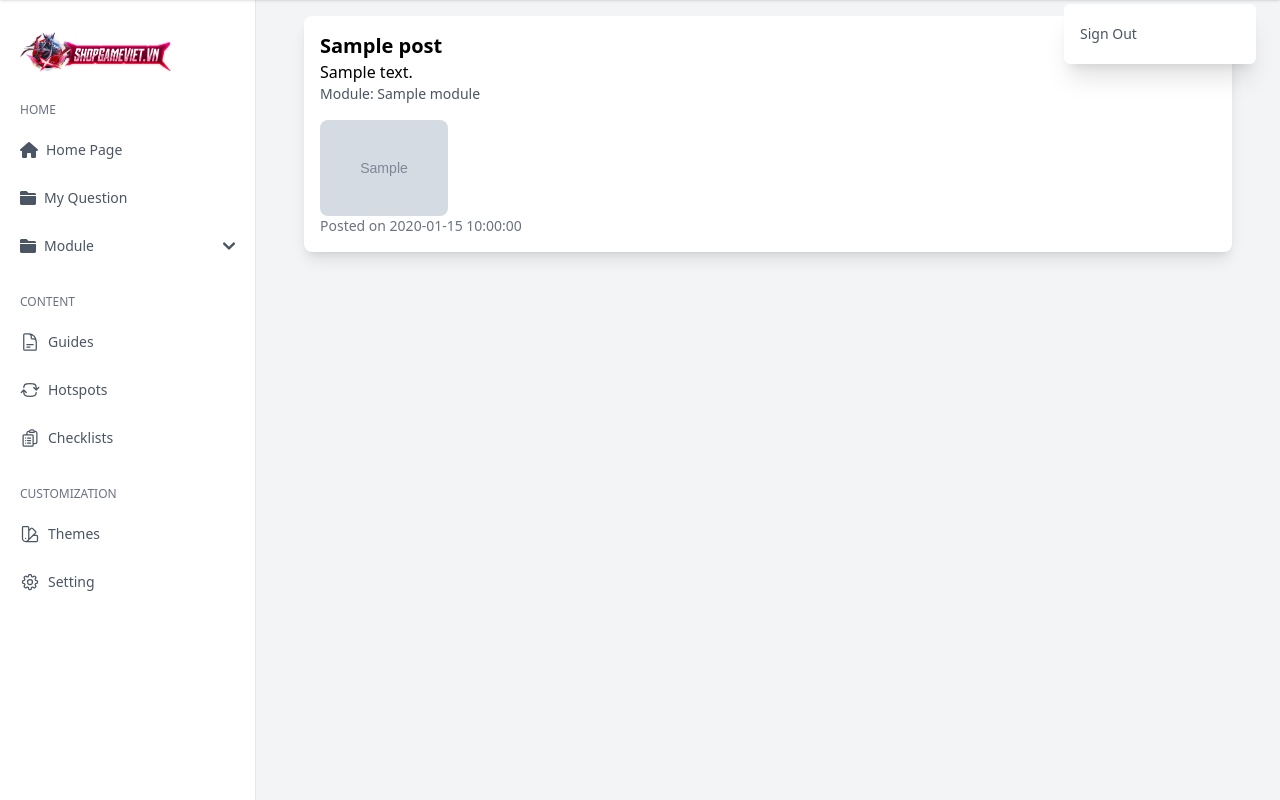
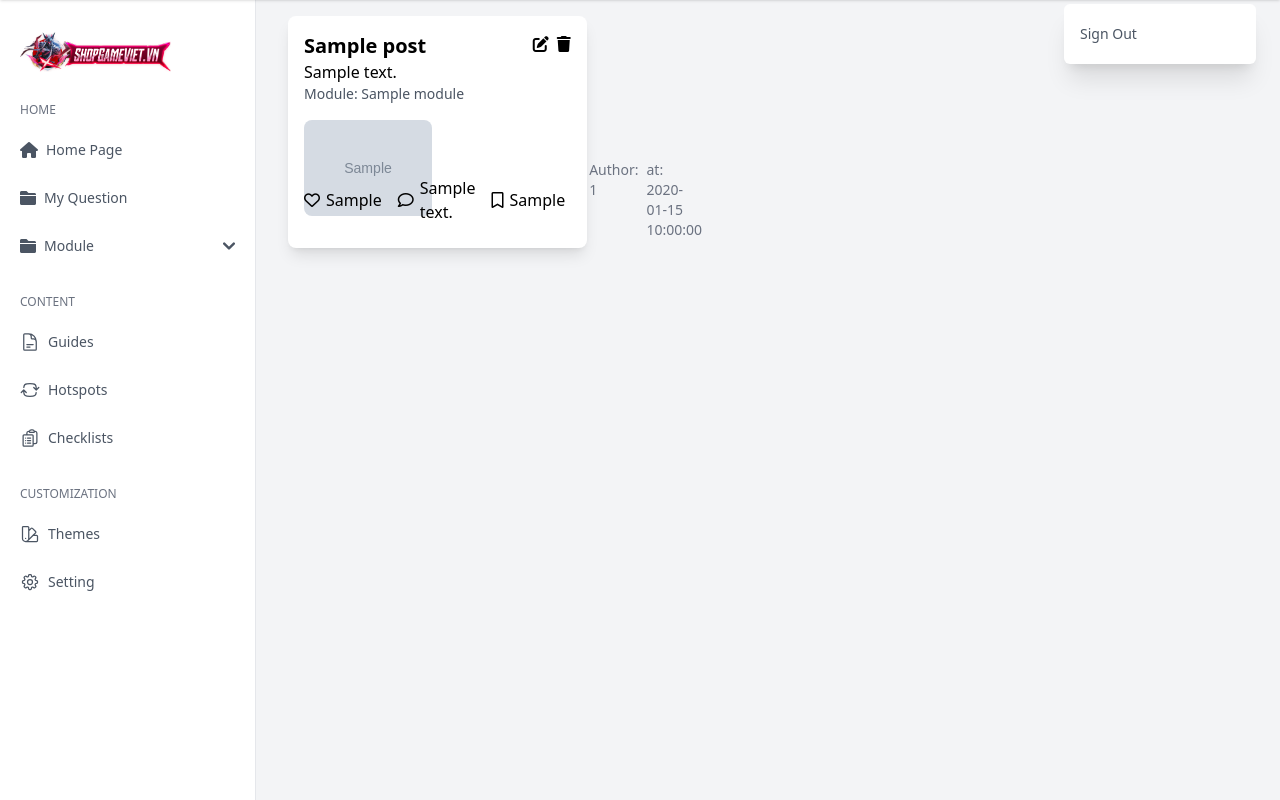
Before and after one commit to Ponie25/cwPHP, a PHP site: page /PHP/my_question.php in a window 1280 px wide. Shown: the part 48-848 px from the top of the page. Run offline with PHP 8.4, Linux system fonts and the light colour scheme; the visitor is signed in with stand-in values (Sample User, id 1); tables that the repository leaves empty or names only in its code hold one stand-in row (values such as "Sample post"); grey boxes marked "Sample" are stand-in pictures; some libraries are stand-ins or nearby versions.

Commit message:
Fixed UI

```diff
--- a/Template/layout.html.php
+++ b/Template/layout.html.php
@@ -16,10 +16,10 @@
 
     <!-- Header -->
     <nav x-data="{ isOpen: false }" class="relative bg-white shadow">
-    <div class="container px-6 mx-auto md:flex">
+    <div class="container px-6 mx-auto md:flex w-full">
         <div class="flex items-center justify-between">
             <a href="#">
-                <img class="h-12 w-auto object-contain object-center" src="images/logo1.png" alt="logo">
+                <img class="h-12 w-auto object-contain object-center" src="/PHP-Web-main/images/logo1.png" alt="logo">
             </a>
 
             <!-- Mobile menu button -->
@@ -39,8 +39,8 @@
         <!-- Mobile Menu open: "block", Menu closed: "hidden" -->
         <div x-cloak :class="[isOpen ? 'translate-x-0 opacity-100 ' : 'opacity-0 -translate-x-full']" class="absolute inset-x-0 z-20 w-full px-6 py-4 transition-all duration-300 ease-in-out bg-white md:mt-0 md:p-0 md:top-0 md:relative md:opacity-100 md:translate-x-0 md:flex md:items-center md:justify-between">
             <div class="flex flex-col px-2 -mx-4 md:flex-row md:mx-10 md:py-0">
-                <a href="../index.php" class="px-2.5 py-2 text-gray-700 transition-colors duration-300 transform rounded-lg hover:bg-gray-100 md:mx-2">Home</a>
-                <a href="PHP/contact.php" class="px-2.5 py-2 text-gray-700 transition-colors duration-300 transform rounded-lg hover:bg-gray-100 md:mx-2">Contact</a>
+                <a href="/PHP-Web-main/index.php" class="px-2.5 py-2 text-gray-700 transition-colors duration-300 transform rounded-lg hover:bg-gray-100 md:mx-2">Home</a>
+                <a href="/PHP-Web-main/PHP/contact.php" class="px-2.5 py-2 text-gray-700 transition-colors duration-300 transform rounded-lg hover:bg-gray-100 md:mx-2">Contact</a>
                 <!-- Admin Dashboard -->
                 <?php if (isset($_SESSION['role']) && $_SESSION['role'] === 1): ?>
                     <a href="/PHP-Web-main/PHP/admin_dashboard.php" class="px-2.5 py-2 text-gray-700 transition-colors duration-300 transform rounded-lg hover:bg-gray-100 md:mx-2">Admin Dashboard</a>
@@ -104,7 +104,7 @@
 <div class="flex">
     <aside class="flex flex-col w-64 h-screen px-5 py-8 overflow-y-auto bg-white border-r rtl:border-r-0 rtl:border-l">
         <a href="#">
-            <img class="h-10 w-auto object-contain object-center" src="images/logo2.png" alt="">
+            <img class="h-10 w-auto object-contain object-center" src="/PHP-Web-main/images/logo2.png" alt="">
         </a>
 
         <div class="flex flex-col justify-between flex-1 mt-6">
@@ -112,12 +112,12 @@
                 <div class="space-y-3">
                     <label class="px-3 text-xs text-gray-500 uppercase">home</label>
 
-                    <a class="flex items-center px-3 py-2 text-gray-600 transition-colors duration-300 transform rounded-lg hover:bg-gray-100 hover:text-gray-700" href="../index.php">
+                    <a class="flex items-center px-3 py-2 text-gray-600 transition-colors duration-300 transform rounded-lg hover:bg-gray-100 hover:text-gray-700" href="/PHP-Web-main/index.php">
                         <i class="fa-solid fa-house"></i>
                         <span class="mx-2 text-sm font-medium">Home Page</span>
                     </a>
 
-                    <a class="flex items-center px-3 py-2 text-gray-600 transition-colors duration-300 transform rounded-lg hover:bg-gray-100 hover:text-gray-700" href="PHP/my_question.php">
+                    <a class="flex items-center px-3 py-2 text-gray-600 transition-colors duration-300 transform rounded-lg hover:bg-gray-100 hover:text-gray-700" href="/PHP-Web-main/PHP/my_question.php">
                     <i class="fa-solid fa-folder"></i>
                         <span class="mx-2 text-sm font-medium">My Question</span>
                     </a>
@@ -138,7 +138,7 @@
                         <ul id="module-dropdown" class="hidden py-2 pl-8 space-y-2">
                             <?php foreach ($modules as $module): ?>
                                 <li>
-                                    <a href="index.php?module_id=<?= $module['id']; ?>" class="block p-2 text-gray-900 rounded-lg hover:bg-gray-100">
+                                    <a href="/PHP-Web-main/index.php?module_id=<?= $module['id']; ?>" class="block p-2 text-gray-900 rounded-lg hover:bg-gray-100">
                                         <?php echo htmlspecialchars($module['module_name']); ?>
                                     </a>
                                 </li>
@@ -256,7 +256,7 @@
             <!-- Info -->
             <div class="px-6 py-4">
                 <div class="flex justify-center mx-auto">
-                    <img class="w-auto h-7 sm:h-8" src="https://merakiui.com/images/logo.svg" alt="">
+                    <img class="w-auto h-7 sm:h-8" src="/PHP-Web-main/images/logo.svg" alt="">
                 </div>
 
                 <h3 class="mt-3 text-xl font-medium text-center text-gray-600">Welcome Back</h3>
@@ -301,7 +301,7 @@
             <!-- Info -->
             <div class="px-6 py-4">
                 <div class="flex justify-center mx-auto">
-                    <img class="w-auto h-7 sm:h-8" src="https://merakiui.com/images/logo.svg" alt="">
+                    <img class="w-auto h-7 sm:h-8" src="/PHP-Web-main/images/logo.svg" alt="">
                 </div>
 
                 <h3 class="mt-3 text-xl font-medium text-center text-gray-600">Welcome to our system</h3>
--- a/Template/my_question.html.php
+++ b/Template/my_question.html.php
@@ -1,28 +1,38 @@
-<main class="p-4">
+<main class="mt-4 flex-grow grid grid-cols-3 gap-8">
     <?php if (!empty($questions)): ?>
-        <?php foreach ($questions as $question): ?>
-            <div class="flex bg-white shadow-lg rounded-lg p-4 mb-4">
-                <div class="flex-grow">
-                    <h2 class="text-xl font-bold"><?php echo htmlspecialchars($question['title']); ?></h2>
-                    <p><?php echo htmlspecialchars($question['content']); ?></p>
+        <?php foreach ($questions as $post): ?>
+                <div class='bg-white shadow-lg rounded-lg p-4 mb-4 w-full col-span-1 relative h-full flex justify-between'>
+                    <div>
+                        <h2 class='text-xl font-bold'><?php echo htmlspecialchars($post['title']); ?></h2>
+                        <p><?php echo htmlspecialchars($post['content']); ?></p>
 
                         <!-- Display the module name -->
-                    <?php if (!empty($question['module_name'])): ?>
-                        <p class='text-sm text-gray-600'>Module: <?php echo htmlspecialchars($question['module_name']); ?></p>
+                        <?php if (!empty($post['module_name'])): ?>
+                            <p class='text-sm text-gray-600'>Module: <?php echo htmlspecialchars($post['module_name']); ?></p>
                         <?php endif; ?>
 
-                    <!-- Display Image if Available -->
-                    <?php if (!empty($question['image'])): ?>
-                        <img src="<?php echo htmlspecialchars($question['image']); ?>" alt="Post Image" class="w-32 h-auto mt-4 rounded-lg">
+                        <!-- Display the image -->
+                        <?php if (!empty($post['image'])): ?>
+                            <img src='<?php echo htmlspecialchars($post['image']); ?>' alt='Post Image' class='w-32 h-auto mt-4 rounded-lg'>
                         <?php endif; ?>
 
-                    <p class="text-gray-500 text-sm">Posted on <?php echo $question['created_at']; ?></p>
+                        <div class='flex items-center justify-between mt-2 absolute bottom-2 w-full'>
+                            <div class="flex items-center">
+                                <i class='fa-regular fa-heart'></i><span class='ml-1.5'><?php echo $post['likes']; ?></span>
+                                <i class='fa-regular fa-comment ml-4'></i><span class='ml-1.5'><?php echo $post['comments']; ?></span>
+                                <i class='fa-regular fa-bookmark ml-4'></i><span class='ml-1.5'><?php echo $post['bookmarks']; ?></span>
                             </div>
-
+                            <div class='flex text-gray-500 text-sm space-x-2 px-6'>
+                                <p>Author: <?php echo $post['user_id']; ?></p>
+                                <p>at: <?php echo $post['created_at']; ?></p>
+                            </div>
+                        </div>
+                    </div>
                     <!-- Edit Post -->
+                    <div class="flex">
                         <div class="mr-2">
                             <form action="edit_post.php" method="get">
-                        <input type="hidden" name="post_id" value="<?php echo $question['id']; ?>">
+                                <input type="hidden" name="post_id" value="<?php echo $post['id']; ?>">
                                 <button type="submit" class="hover:text-blue-900 focus:outline-none">
                                     <i class="fa-solid fa-pen-to-square"></i>
                                 </button>
@@ -32,11 +42,12 @@
                         <!-- Delete Post -->
                         <div class="ml-auto">
                             <form action="delete_post.php" method="post">
-                        <input type="hidden" name="post_id" value="<?php echo $question['id']; ?>">
+                                <input type="hidden" name="post_id" value="<?php echo $post['id']; ?>">
                                 <button type="submit" class="hover:text-red-900 focus:outline-none">
                                     <i class="fa-solid fa-trash"></i>
                                 </button>
                             </form>
+                        </div>
                     </div>
                 </div>
         <?php endforeach; ?>
```
Lines whose indentation alone changed are shown as unchanged.
